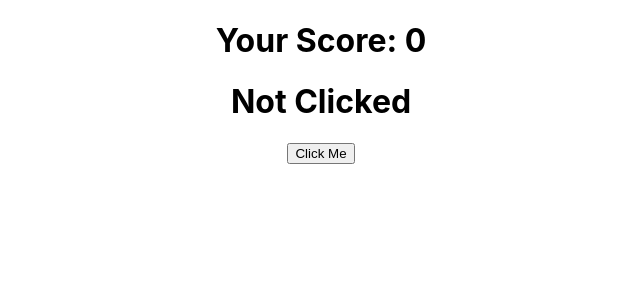
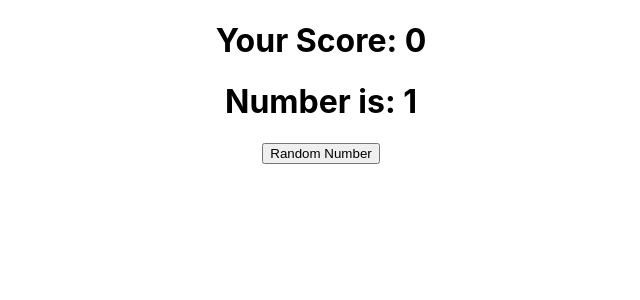
Before and after one commit to mykey007/chess, a React (Create React App) app: page / in a window 1280 px wide. Shown: the top 300 px of the page, without its empty margins (319-959 px from the left). Built offline with nearby package versions, Linux system fonts and the light colour scheme.

Commit message:
counting game feature - how state works

```diff
--- a/src/App.js
+++ b/src/App.js
@@ -1,6 +1,6 @@
 import React, { Component } from 'react';
 import Game from './Game';
-import Button from './Button';
+import Clicker from './Clicker';
 import './App.css';
 
 class App extends Component {
@@ -8,7 +8,7 @@ class App extends Component {
     return (
       <div className="App">
         <Game/>
-        <Button/>
+        <Clicker/>
       </div>
     )
   }
--- a/src/Button.js
+++ b/src/Button.js
@@ -15,7 +15,7 @@ class Button extends Component {
         return (
             <div>
                 <h1>{this.state.clicked? 'Clicked!!!' : 'Not Clicked'}</h1>
-                <button onClick={this.handleClick}>Click Me</button>
+                <button onClick={this.handleClick}>Click Me 🍄</button>
             </div>
         )
     }
--- /dev/null
+++ b/src/Clicker.js
@@ -0,0 +1,29 @@
+import React, { Component } from 'react'
+
+class Clicker extends Component {
+    constructor(props) {
+        super(props)
+        this.state = { num: 1 }
+        this.getRandom = this.getRandom.bind(this)
+    }
+    getRandom() {
+        // pick random number
+        let rand = Math.floor(Math.random() * 10) + 1
+        // update state with new number
+        this.setState({num: rand})
+    }
+    render() {
+        return(
+            <div>
+                <h1>Number is: {this.state.num}</h1>
+                {/* Use ternary operator to hide button once there is a winner */}
+                {this.state.num === 7
+                ? <h2>You Win!!!</h2>
+                : <button onClick={this.getRandom}>Random Number</button>
+                }
+            </div>
+        )
+    }
+}
+
+export default Clicker
```
